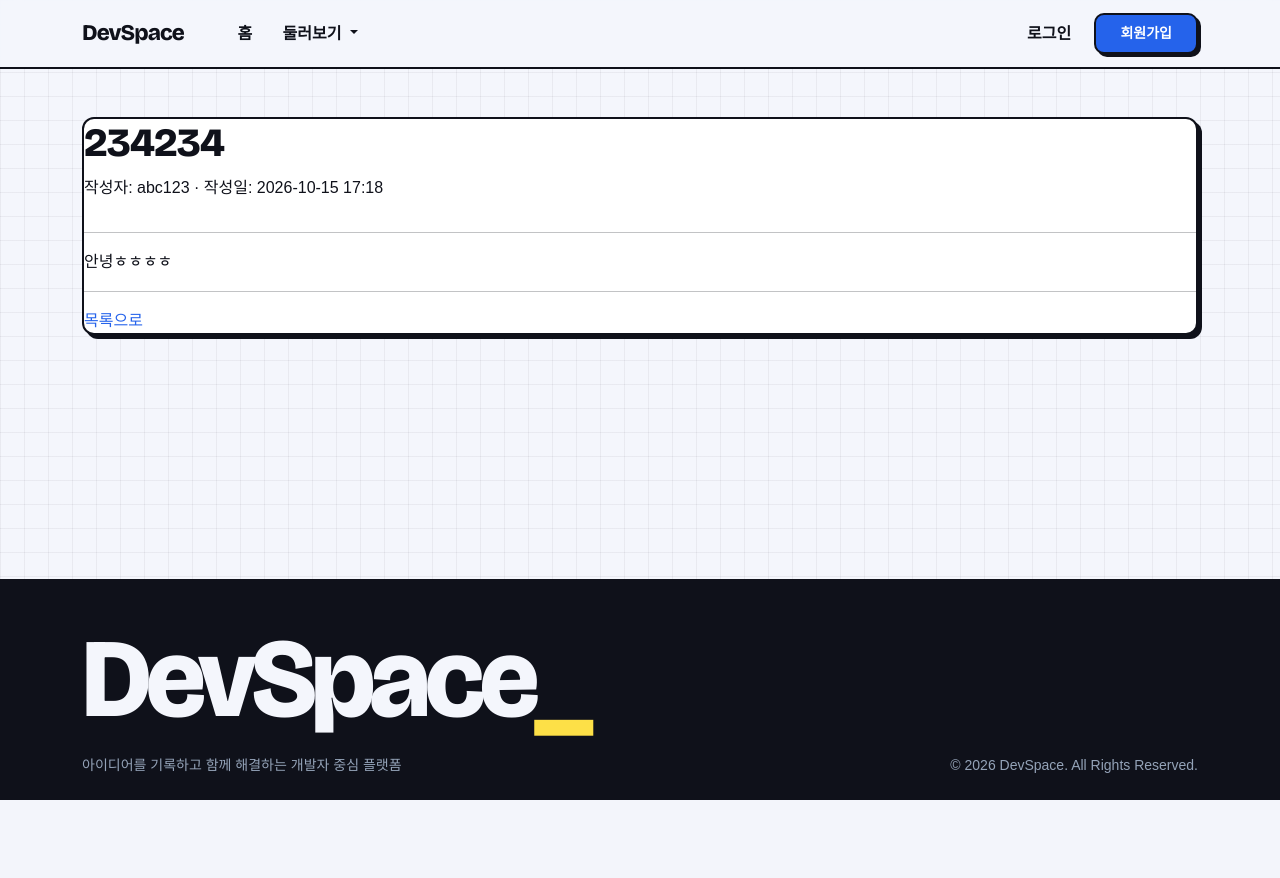
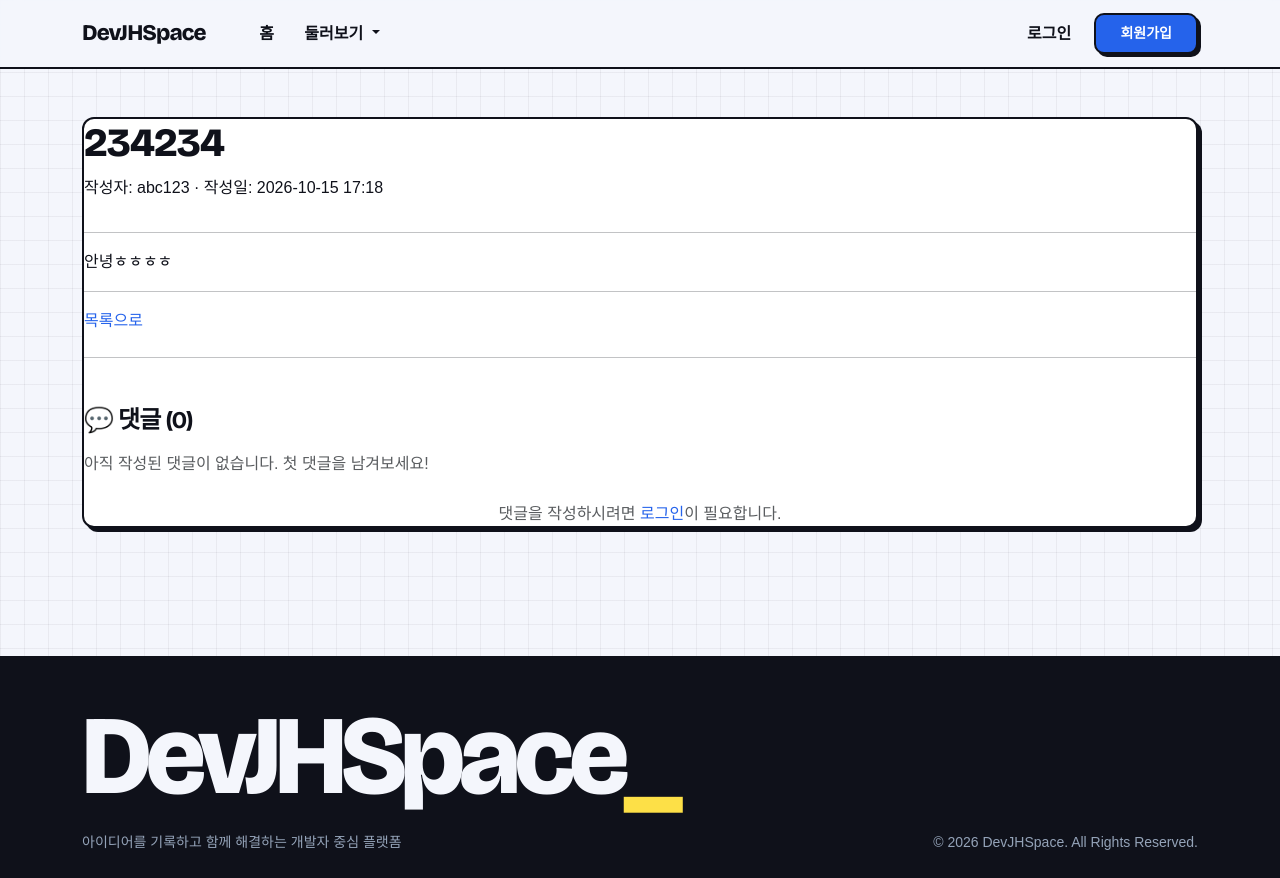
Before and after one commit to trainer-11/mysite, a Django app: page /board/2/ in a window 1280 px wide. Before the commit the page ends 800 px from the top, so only its background shows below. Run offline with Django 5.2, Linux system fonts and the light colour scheme; data comes from the database, SQL or seed files in the repository; both versions use the stored data as it was after the commit; some web fonts are replaced.

Commit message:
오류없는거확인

```diff
--- a/board/forms.py
+++ b/board/forms.py
@@ -1,8 +1,16 @@
 from django import forms
-from .models import Post
+from .models import Post, Comment
 
 class PostForm(forms.ModelForm):
     class Meta:
         model = Post
         fields = ['title', 'content']
         enctype="multipart/form-data"
+
+class CommentForm(forms.ModelForm):
+    class Meta:
+        model = Comment
+        fields = ['content']
+        widgets = {
+            'content': forms.Textarea(attrs={'class': 'form-control', 'rows': 3, 'placeholder': '댓글을 남겨주세요...'}),
+        }
--- a/board/models.py
+++ b/board/models.py
@@ -20,3 +20,15 @@ class Post(models.Model):
 
     def __str__(self):
         return self.title
+
+# board/models.py 에 추가
+from django.contrib.auth.models import User
+
+class Comment(models.Model):
+    post = models.ForeignKey('Post', on_delete=models.CASCADE, related_name='comments')
+    author = models.ForeignKey(User, on_delete=models.CASCADE)
+    content = models.TextField(verbose_name='댓글 내용')
+    created_at = models.DateTimeField(auto_now_add=True, verbose_name='작성일시')
+
+    def __str__(self):
+        return self.content
--- a/board/urls.py
+++ b/board/urls.py
@@ -24,4 +24,7 @@ urlpatterns = [
     # 삭제 관련 모든 별칭 허용
     path('<int:pk>/delete/', views.post_delete, name='delete'),
     path('<int:pk>/delete/', views.post_delete, name='post_delete'),
+
+    # board/urls.py 의 urlpatterns에 추가
+    path('post/<int:post_pk>/comment/create/', views.comment_create, name='comment_create'),
 ]
--- a/board/views.py
+++ b/board/views.py
@@ -1,7 +1,7 @@
 from django.shortcuts import render, get_object_or_404, redirect
 from django.contrib.auth.decorators import login_required
-from .models import Post, Category
-from .forms import PostForm
+from .models import Post, Category, Comment
+from .forms import PostForm, CommentForm
 
 def post_list(request):
     category_slug = request.GET.get('category')
@@ -23,7 +23,12 @@ def post_list(request):
 
 def board_detail(request, pk):
     post = get_object_or_404(Post, pk=pk)
-    return render(request, 'board/board_detail.html', {'post': post})
+    comment_form = CommentForm()
+    context = {
+        'post': post,
+        'comment_form': comment_form,  # 👇 [필수] context에 반드시 담아주어야 합니다!
+    }
+    return render(request, 'board/board_detail.html', context)
 
 @login_required
 def post_create(request):
@@ -86,3 +91,21 @@ def post_delete(request, pk):
     if request.user == post.author:
         post.delete()
     return redirect('board:post_list')
+
+@login_required
+def comment_create(request, post_pk):
+    post = get_object_or_404(Post, pk=post_pk)
+    if request.method == 'POST':
+        form = CommentForm(request.POST)
+        if form.is_valid():
+            comment = form.save(commit=False)
+            comment.post = post
+            comment.author = request.user
+            comment.save()
+        else:
+            # 👇 유효성 검사 실패 시 터미널에 에러 원인 출력
+            print("댓글 폼 에러:", form.errors)
+            return redirect('board:detail', pk=post.pk)
+
+    # 만약 잘못된 접근이라면 상세 페이지로 돌려보냄
+    return redirect('board:detail', pk=post.pk)
--- a/templates/base.html
+++ b/templates/base.html
@@ -3,7 +3,7 @@
 <head>
     <meta charset="UTF-8">
     <meta name="viewport" content="width=device-width, initial-scale=1.0">
-    <title>{% block title %}DevSpace{% endblock %}</title>
+    <title>{% block title %}DevJHSpace{% endblock %}</title>
     <!-- Bootstrap 5 CDN -->
     <link href="https://cdn.jsdelivr.net/npm/bootstrap@5.3.0/dist/css/bootstrap.min.css" rel="stylesheet">
     <!-- Pretendard & Bricolage Grotesque Fonts -->
@@ -252,7 +252,7 @@
     <header class="topbar">
         <div class="container">
             <nav class="navbar navbar-expand-lg">
-                <a class="brand" href="{% url 'main:index' %}" aria-label="DevSpace 홈">DevSpace<span class="cursor" aria-hidden="true"></span></a>
+                <a class="brand" href="{% url 'main:index' %}" aria-label="DevJHSpace 홈">DevJHSpace<span class="cursor" aria-hidden="true"></span></a>
 
                 <button class="navbar-toggler border-0 shadow-none" type="button" data-bs-toggle="collapse" data-bs-target="#navbarNav" aria-label="메뉴 열기">
                     <span class="navbar-toggler-icon"></span>
@@ -320,10 +320,10 @@
     <!-- 푸터 -->
     <footer class="site-footer pt-5 pb-4">
         <div class="container">
-            <p class="wordmark">DevSpace<i>_</i></p>
+            <p class="wordmark">DevJHSpace<i>_</i></p>
             <div class="d-flex flex-wrap justify-content-between gap-2 mt-4 small">
                 <span>아이디어를 기록하고 함께 해결하는 개발자 중심 플랫폼</span>
-                <span>&copy; 2026 DevSpace. All Rights Reserved.</span>
+                <span>&copy; 2026 DevJHSpace. All Rights Reserved.</span>
             </div>
         </div>
     </footer>
--- a/templates/board/board_detail.html
+++ b/templates/board/board_detail.html
@@ -28,5 +28,46 @@
     {% endif %}
 
     <a href="{% url 'board:list' %}">목록으로</a>
+
+    <!-- ========================================== -->
+    <!-- 👇 [추가] 댓글 영역 시작 -->
+    <!-- ========================================== -->
+    <hr class="my-4">
+
+    <div class="comments-section mt-4">
+        <h4 class="fw-bold mb-3">💬 댓글 ({{ post.comments.count }})</h4>
+
+        <!-- 댓글 목록 출력 -->
+        {% for comment in post.comments.all %}
+            <div class="border-bottom py-2 mb-2">
+                <div class="d-flex justify-content-between">
+                    <span class="fw-bold">{{ comment.author.username }}</span>
+                    <span class="text-muted small">{{ comment.created_at|date:"Y-m-d H:i" }}</span>
+                </div>
+                <p class="mt-1 mb-0" style="white-space: pre-line;">{{ comment.content }}</p>
+            </div>
+        {% empty %}
+            <p class="text-muted">아직 작성된 댓글이 없습니다. 첫 댓글을 남겨보세요!</p>
+        {% endfor %}
+
+        <!-- 댓글 작성 폼 -->
+        {% if user.is_authenticated %}
+            <form method="post" action="{% url 'board:comment_create' post.pk %}" class="mt-4">
+                {% csrf_token %}
+                <div class="mb-3">
+                    {{ comment_form.as_p }}
+                </div>
+                <button type="submit" class="button">댓글 등록</button>
+            </form>
+        {% else %}
+            <div class="mt-4 text-center text-muted">
+                댓글을 작성하시려면 <a href="{% url 'accounts:login' %}">로그인</a>이 필요합니다.
+            </div>
+        {% endif %}
+    </div>
+    <!-- ========================================== -->
+    <!-- 댓글 영역 끝 -->
+    <!-- ========================================== -->
+
 </div>
 {% endblock %}
--- a/templates/main/index.html
+++ b/templates/main/index.html
@@ -1,6 +1,6 @@
 {% extends 'base.html' %}
 
-{% block title %}DevSpace | 홈{% endblock %}
+{% block title %}DevJHSpace | 홈{% endblock %}
 
 {% block content %}
 <!-- 히어로 섹션 -->
@@ -8,7 +8,7 @@
     <div class="col-lg-7 mb-4 mb-lg-0">
         <span class="badge mb-3 px-3 py-2 fs-6">⚡ NEXT-GEN BACKEND SPACE</span>
         <h1 class="display-4 fw-extrabold mb-4" style="font-family: var(--font-display);">
-            코드를 기록하고,<br>함께 <span style="background: var(--lemon); padding: 0 6px;">해결하는</span> 공간.
+            코드를 기록하고,<br>함께 <span style="background: var(--lemon); padding: 0 6px;">해결하는,</span> <br>개발자 지망생의 공간.
         </h1>
         <p class="lead fw-semibold mb-4" style="color: var(--ink-soft) !important;">
             파이썬과 장고로 백엔드를 탐구하며 마주친 고민과 노하우를 기록하고 공유하는 개발자 커뮤니티입니다.
```
Also changed, not shown: accounts/views.py (+11 -16 lines), templates/board/post_form.html (+14 -2 lines), board/migrations/0003_comment.py (added), db.sqlite3.
